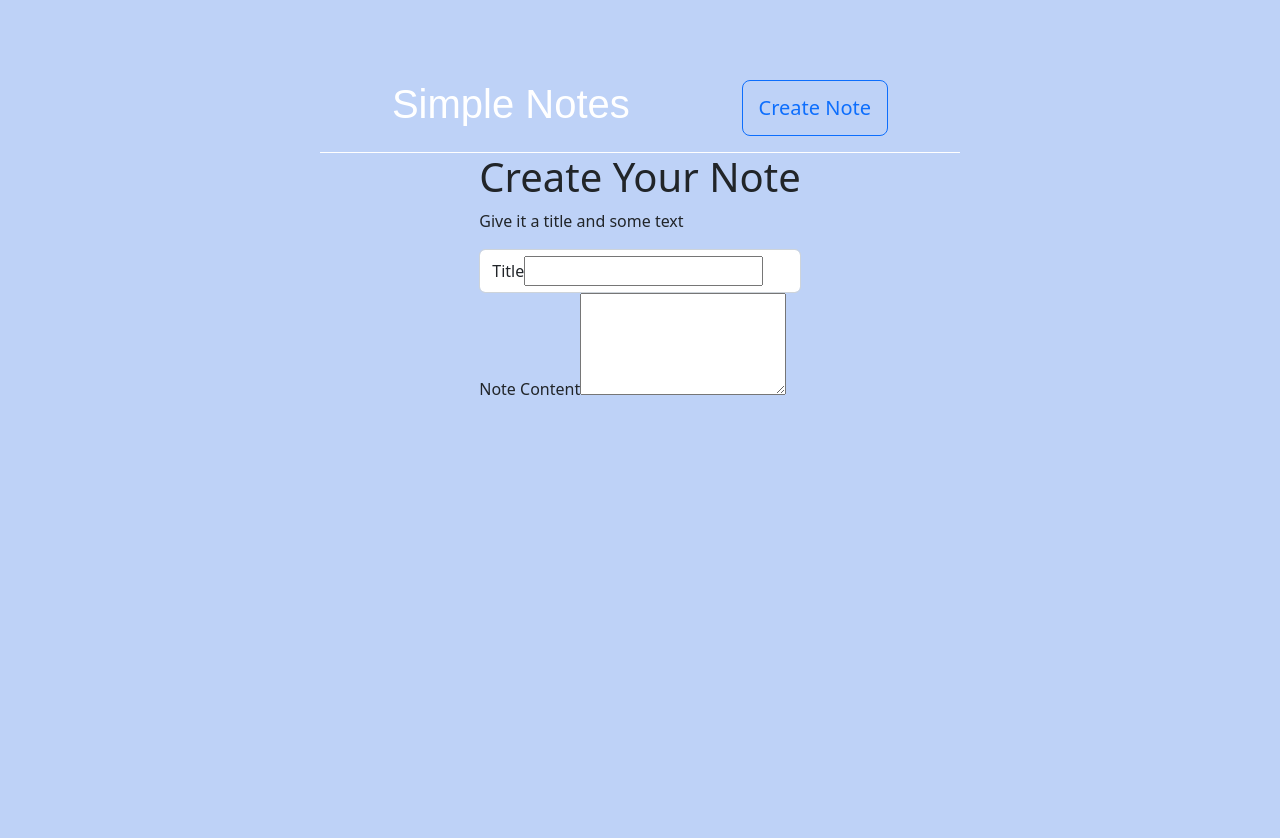
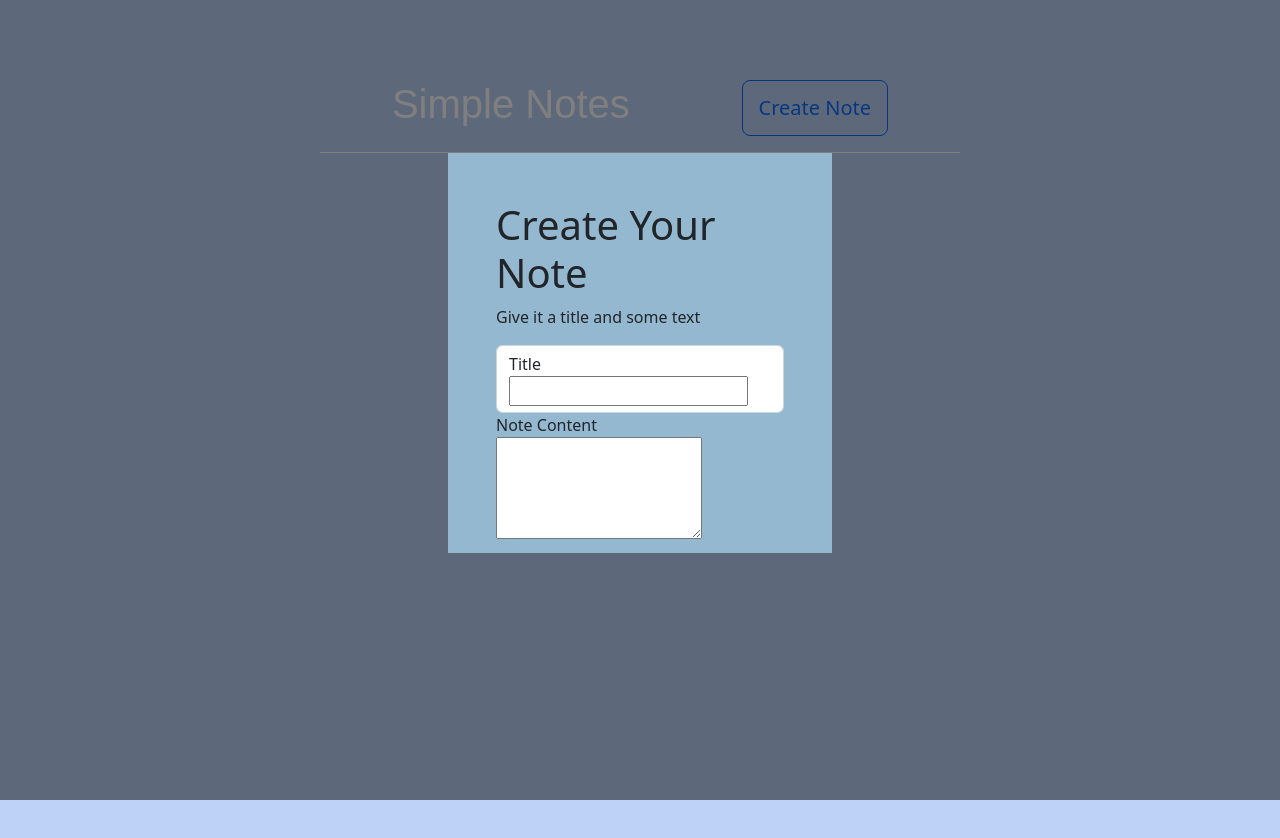
Before and after one commit to Shamoleambo/simple-notes, a React (Vite) app in the folder frontend/: page / in a window 1280 px wide. Both pictures are taken after a click on the button "Create Note". Shown: the top 838 px of the page. Built offline with nearby package versions, Linux system fonts and the light colour scheme.

Commit message:
chore: create NoteForm.module.css and a backdrop when it being rendered

```diff
--- a/frontend/src/Components/NoteForm.jsx
+++ b/frontend/src/Components/NoteForm.jsx
@@ -1,8 +1,14 @@
+import classes from './NoteForm.module.css'
+
 const NoteForm = () => {
   return (
-    <form>
+    <>
+      <div className={classes.backdrop}></div>
+      <form className={classes.form}>
+        <div className={classes.formControlHeader}>
           <h1>Create Your Note</h1>
           <p>Give it a title and some text</p>
+        </div>
         <div className='form-control'>
           <label htmlFor='title' name='title'>
             Title
@@ -12,6 +18,7 @@ const NoteForm = () => {
         <label htmlFor='noteText'>Note Content</label>
         <textarea id='noteText' rows='4' name='noteText'></textarea>
       </form>
+    </>
   )
 }
 
--- /dev/null
+++ b/frontend/src/Components/NoteForm.module.css
@@ -0,0 +1,17 @@
+.backdrop {
+  position: absolute;
+  right: 0;
+  top: 0;
+  width: 100vw;
+  height: 100vh;
+  background: black;
+  opacity: 0.5;
+}
+
+.form {
+  width: 60%;
+  height: 50%;
+  padding: 3rem;
+  background-color: #95b8d1;
+  z-index: 1;
+}
```
Lines whose indentation alone changed are shown as unchanged.
